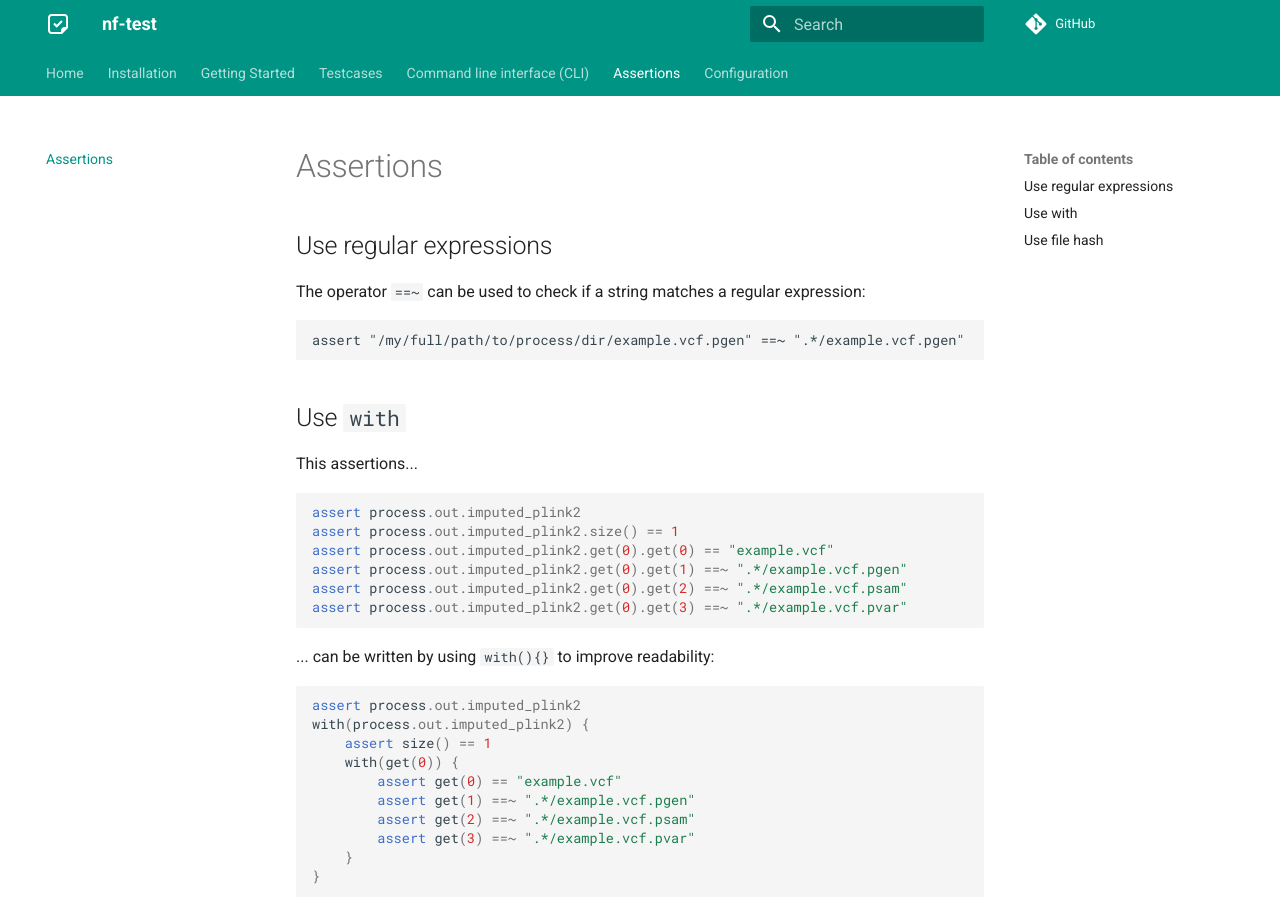
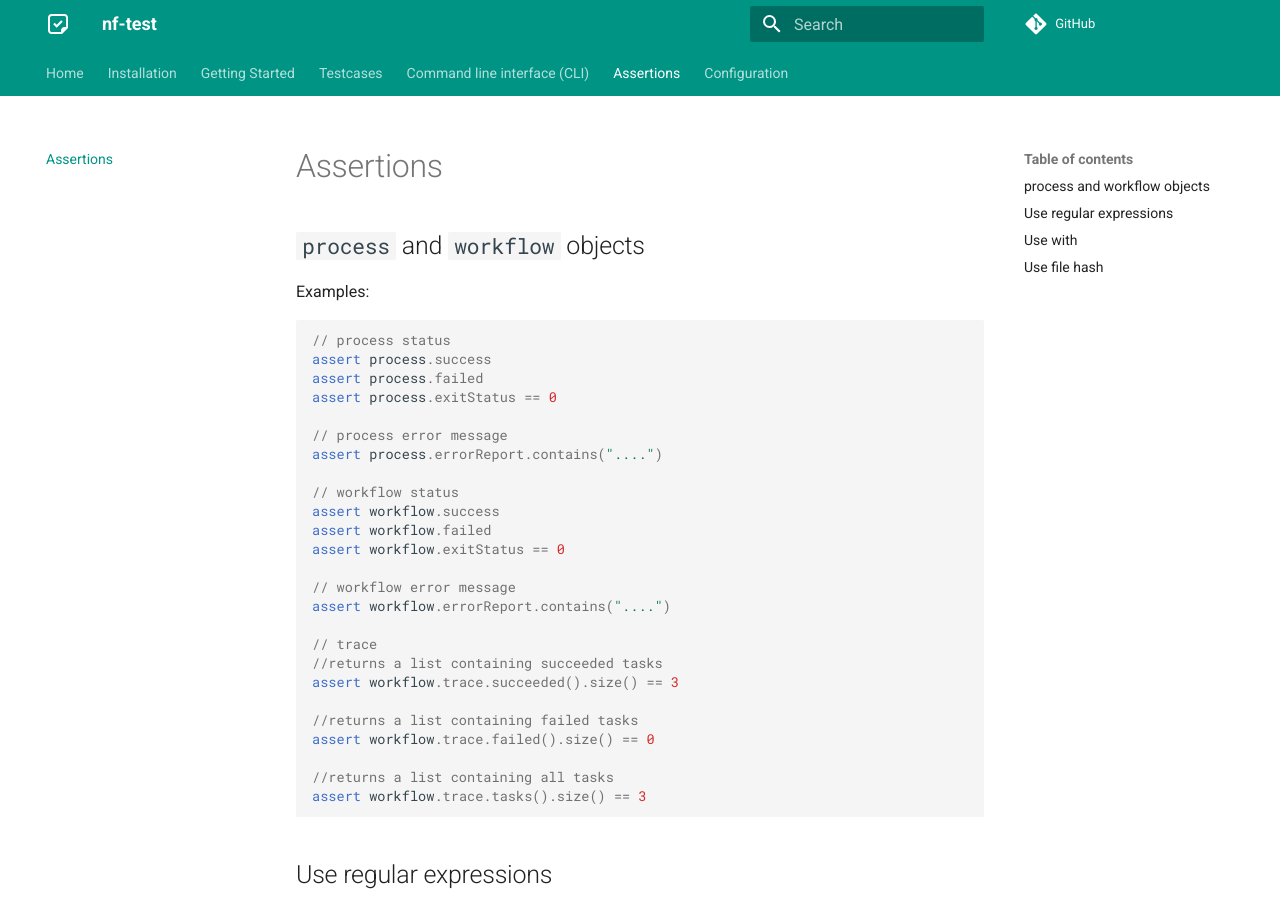
Before and after one commit to askimed/nf-test, an MkDocs documentation site: the page built from docs/assertions.md, in a window 1280 px wide and 900 px high. Built offline with MkDocs 1.6.1 and Material for MkDocs 9.7.7, drawn with Linux system fonts in a browser that asks for light colours; comment, search, counter and statistics services are not loaded.

Commit message:
Update documentation

````diff
--- a/docs/assertions.md
+++ b/docs/assertions.md
@@ -1,4 +1,36 @@
 # Assertions
+
+## `process` and `workflow` objects
+
+Examples:
+
+```groovy
+// process status
+assert process.success
+assert process.failed
+assert process.exitStatus == 0
+
+// process error message
+assert process.errorReport.contains("....")
+
+// workflow status
+assert workflow.success
+assert workflow.failed
+assert workflow.exitStatus == 0
+
+// workflow error message
+assert workflow.errorReport.contains("....")
+
+// trace
+//returns a list containing succeeded tasks
+assert workflow.trace.succeeded().size() == 3
+
+//returns a list containing failed tasks
+assert workflow.trace.failed().size() == 0
+
+//returns a list containing all tasks
+assert workflow.trace.tasks().size() == 3
+```
 
 ## Use regular expressions
 
````
Also changed, not shown: docs/installation.md (+1 -1 lines).
